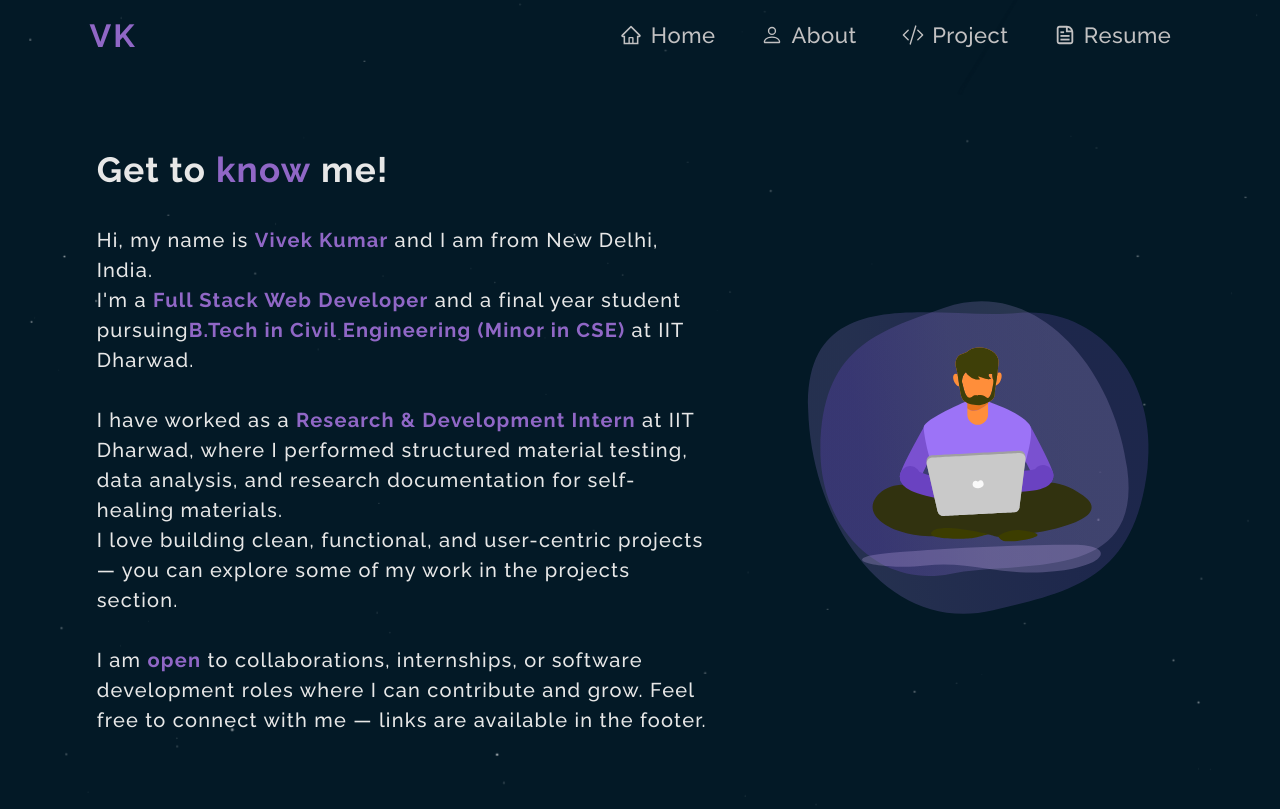
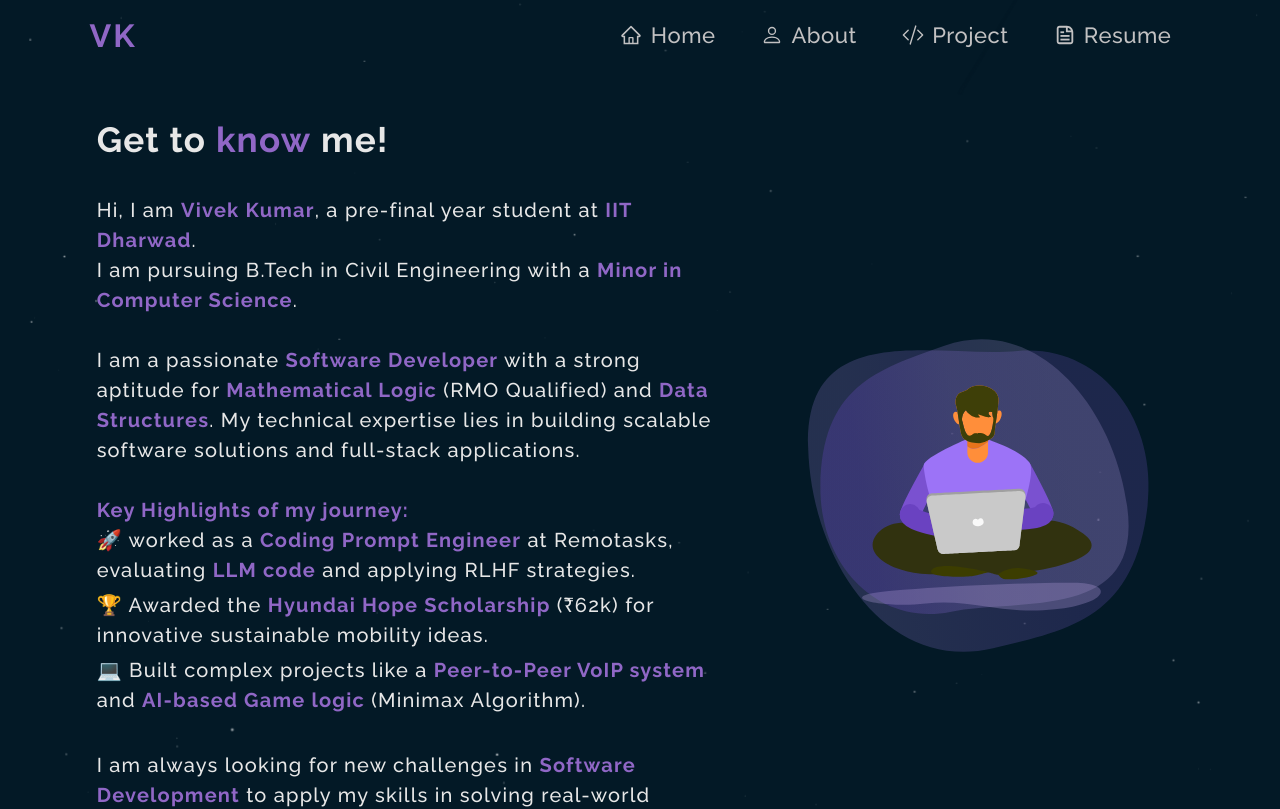
Before and after one commit to Rohan-75/Portfolio, a React (Create React App) app: page /About in a window 1280 px wide. Shown: the top 809 px of the page. Built offline with nearby package versions, Linux system fonts and the light colour scheme.

Commit message:
Updated about a bit

```diff
--- a/src/Components/About.js
+++ b/src/Components/About.js
@@ -10,25 +10,27 @@ const About = () => {
       <div className='AboutPage'>
         <div className='AboutText'>
           <h1 className='AboutTextHeading' >Get to <b>know</b> me!</h1>
-          <p>
 
-<div class="about">
-  Hi, my name is <b>Vivek Kumar</b> and I am from New Delhi, India.<br/>
-  I'm a <b>Full Stack Web Developer</b> and a final year student pursuing
-  <b>B.Tech in Civil Engineering (Minor in CSE)</b> at IIT Dharwad.<br/><br/>
+          <div className="about">
+            <p>
+              Hi, I am <b>Vivek Kumar</b>, a pre-final year student at <b>IIT Dharwad</b>. <br />
+              I am pursuing B.Tech in Civil Engineering with a <b>Minor in Computer Science</b>.<br /><br />
 
-  I have worked as a <b>Research & Development Intern</b> at IIT Dharwad,
-  where I performed structured material testing, data analysis, and research documentation
-  for self-healing materials.<br/>
+              I am a passionate <b>Software Developer</b> with a strong aptitude for <b>Mathematical Logic</b> (RMO Qualified) and <b>Data Structures</b>.
+              My technical expertise lies in building scalable software solutions and full-stack applications.<br /><br />
 
-  I love building clean, functional, and user-centric projects —
-  you can explore some of my work in the projects section.<br/><br/>
+              <b>Key Highlights of my journey:</b>
+              <ul>
+                <li style={{listStyleType:'none', marginBottom:'5px'}}>🚀 worked as a <b>Coding Prompt Engineer</b> at Remotasks, evaluating <b>LLM code</b> and applying RLHF strategies.</li>
+                <li style={{listStyleType:'none', marginBottom:'5px'}}>🏆 Awarded the <b>Hyundai Hope Scholarship</b> (₹62k) for innovative sustainable mobility ideas.</li>
+                <li style={{listStyleType:'none', marginBottom:'5px'}}>💻 Built complex projects like a <b>Peer-to-Peer VoIP system</b> and <b>AI-based Game logic</b> (Minimax Algorithm).</li>
+              </ul>
+              <br />
 
-  I am <b>open</b> to collaborations, internships, or software development roles where I can contribute and grow.
-  Feel free to connect with me — links are available in the footer.<br/>
-</div>
+              I am always looking for new challenges in <b>Software Development</b> to apply my skills in solving real-world problems.
+            </p>
+          </div>
 
-          </p>
         </div>
 
         <div>
```
